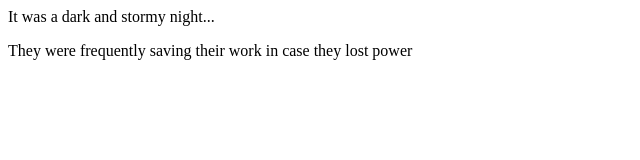
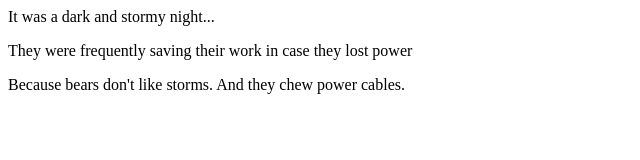
Before and after one commit to heympace/fireside-story, a plain HTML site: page index.html in a window 1280 px wide. Shown: the whole page, without its empty margins (0-640 px from the left). Drawn offline with Linux system fonts and the light colour scheme.

Commit message:
third line

```diff
--- a/index.html
+++ b/index.html
@@ -5,5 +5,6 @@
     <body>
         <p>It was a dark and stormy night...</p>
         <p>They were frequently saving their work in case they lost power</p>
+        <p>Because bears don't like storms. And they chew power cables.</p>
     </body>
 </html>
```
